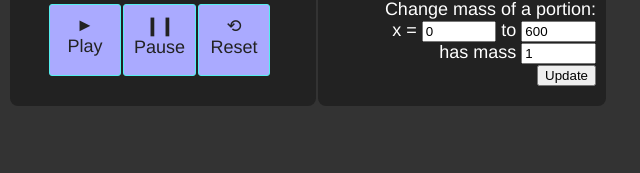
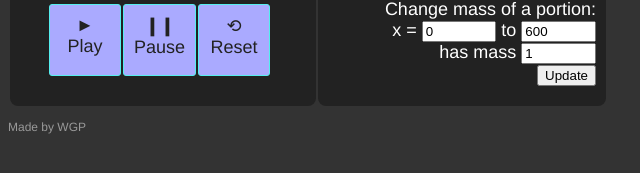
Before and after one commit to w2w32/waves, a plain HTML site: page index.html in a window 1280 px wide. Shown: the part 463-636 px from the top of the page, 0-640 px from the left. Drawn offline with Linux system fonts and the light colour scheme.

Commit message:
Update index.html

```diff
--- a/index.html
+++ b/index.html
@@ -221,6 +221,11 @@ width:600px;
 text-align:right;
 position:relative;
 }
+#sub{
+color:#999;
+font-size:12px;
+bottom:0px
+}
 </style>
 </head>
 <body bgcolor="#333" onload="init()">
@@ -272,5 +277,6 @@ has mass <input type="text" id="mass3" value="1"><br>
 </td>
 </tr>
 </table>
+<p id="sub">Made by WGP</p>
 </body>
 </html>
```
